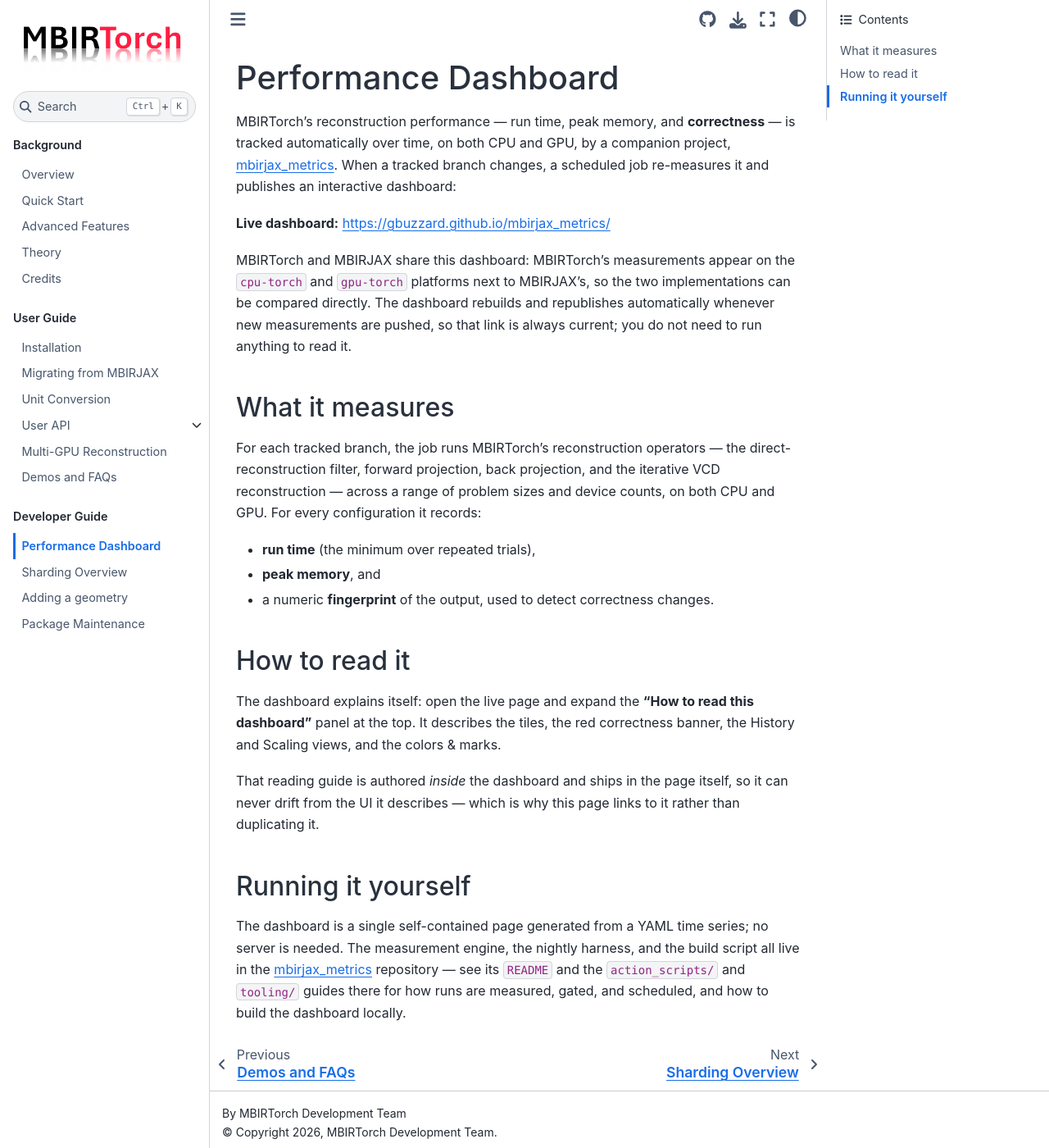
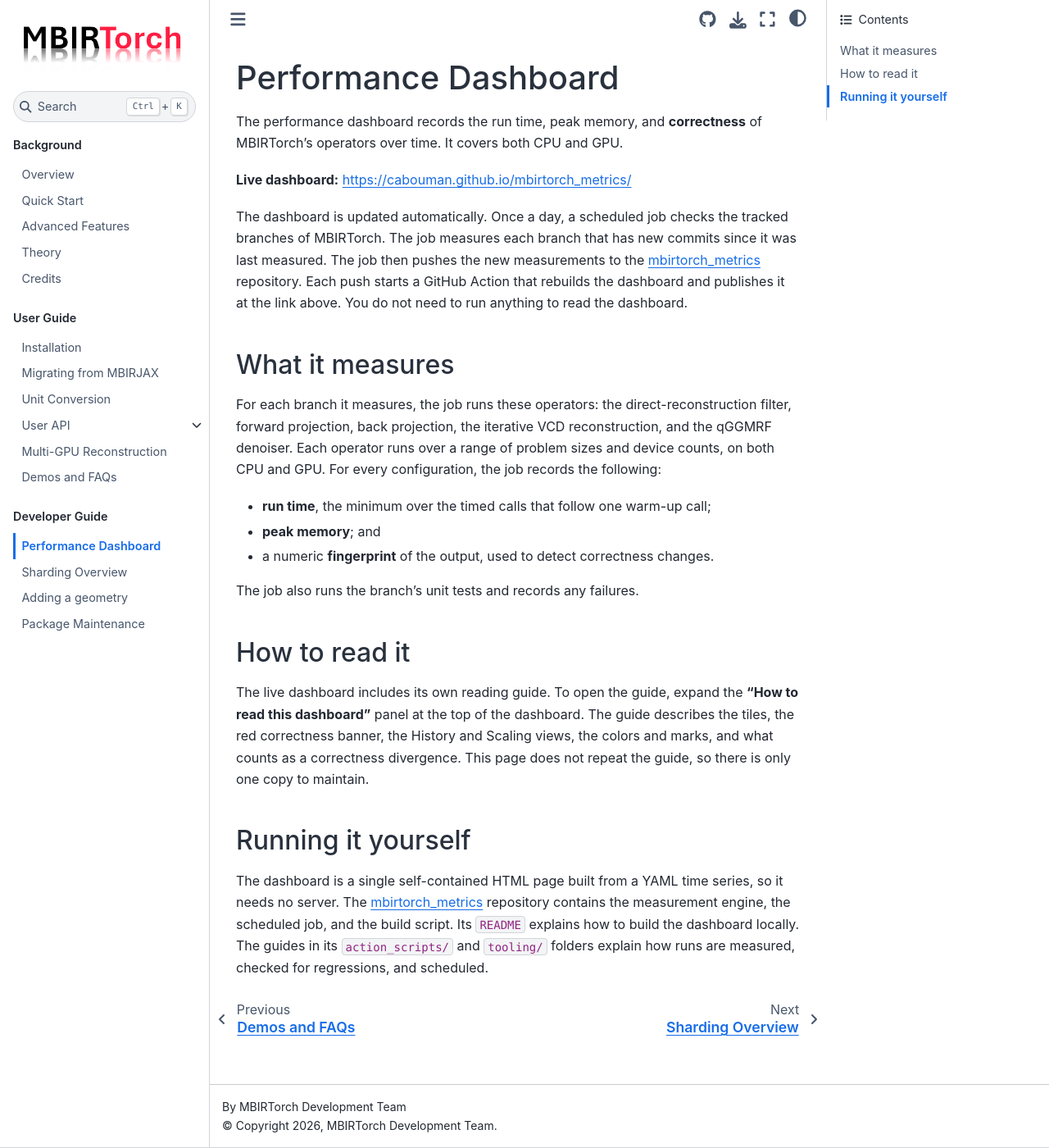
Before and after one commit to cabouman/mbirtorch, a Sphinx documentation site: the page built from docs/source/dev_performance_dashboard.rst, in a window 1280 px wide and 1400 px high. Shown: the whole window at 82% size. Built offline with Sphinx 7.4.7 and the Sphinx Book theme 1.1.4, drawn with Linux system fonts in a browser that asks for light colours.

Commit message:
Link the performance dashboard page to mbirtorch_metrics
The Performance Dashboard page described a dashboard that MBIRTorch
shared with MBIRJAX.  That dashboard is no longer shared.  MBIRTorch
now has its own dashboard at
https://cabouman.github.io/mbirtorch_metrics/.
The cabouman/mbirtorch_metrics repository holds its data and code.

The page now links to that dashboard and that repository.  The
paragraph about sharing the dashboard is removed.

Two statements on the page no longer matched the metrics code.  The
operator list omitted the qGGMRF denoiser, which the job measures.  The
page said that run time is the minimum over repeated trials, but the
job times VCD and the denoiser only once.  The page now lists the
denoiser and says that run time is the minimum over the timed calls
that follow one warm-up call.

The page also says how the dashboard is updated and that the job runs
each branch's unit tests.  The rest of the page is rewritten in plain
style, with no em-dashes and one idea per sentence.

dev_scripts/build_docs.sh gave the location of the built docs as
mbirjax/docs/build/html/index.html.  It now says mbirtorch.

Co-Authored-By: Claude Opus 5.5 (1M context) <noreply@anthropic.com>
Claude-Session: https://claude.ai/code/session_01LJ9bHN6T3XX27VuVM3NmXz

```diff
--- a/docs/source/dev_performance_dashboard.rst
+++ b/docs/source/dev_performance_dashboard.rst
@@ -1,45 +1,46 @@
 Performance Dashboard
 =====================
 
-MBIRTorch's reconstruction performance — run time, peak memory, and **correctness** — is tracked
-automatically over time, on both CPU and GPU, by a companion project,
-`mbirjax_metrics <https://github.com/gbuzzard/mbirjax_metrics>`__.  When a tracked branch changes, a
-scheduled job re-measures it and publishes an interactive dashboard:
+The performance dashboard records the run time, peak memory, and **correctness** of MBIRTorch's
+operators over time.  It covers both CPU and GPU.
 
-**Live dashboard:** https://gbuzzard.github.io/mbirjax_metrics/
+**Live dashboard:** https://cabouman.github.io/mbirtorch_metrics/
 
-MBIRTorch and MBIRJAX share this dashboard: MBIRTorch's measurements appear on the ``cpu-torch``
-and ``gpu-torch`` platforms next to MBIRJAX's, so the two implementations can be compared directly.
-The dashboard rebuilds and republishes automatically whenever new measurements are pushed, so that
-link is always current; you do not need to run anything to read it.
+The dashboard is updated automatically.  Once a day, a scheduled job checks the tracked branches of
+MBIRTorch.  The job measures each branch that has new commits since it was last measured.  The job
+then pushes the new measurements to the
+`mbirtorch_metrics <https://github.com/cabouman/mbirtorch_metrics>`__ repository.  Each push starts
+a GitHub Action that rebuilds the dashboard and publishes it at the link above.  You do not need to
+run anything to read the dashboard.
 
 What it measures
 ----------------
 
-For each tracked branch, the job runs MBIRTorch's reconstruction operators — the
-direct-reconstruction filter, forward projection, back projection, and the iterative VCD
-reconstruction — across a range of problem sizes and device counts, on both CPU and GPU.  For every
-configuration it records:
+For each branch it measures, the job runs these operators: the direct-reconstruction filter,
+forward projection, back projection, the iterative VCD reconstruction, and the qGGMRF denoiser.
+Each operator runs over a range of problem sizes and device counts, on both CPU and GPU.  For every
+configuration, the job records the following:
 
-- **run time** (the minimum over repeated trials),
-- **peak memory**, and
+- **run time**, the minimum over the timed calls that follow one warm-up call;
+- **peak memory**; and
 - a numeric **fingerprint** of the output, used to detect correctness changes.
+
+The job also runs the branch's unit tests and records any failures.
 
 How to read it
 --------------
 
-The dashboard explains itself: open the live page and expand the **"How to read this dashboard"**
-panel at the top.  It describes the tiles, the red correctness banner, the History and Scaling
-views, and the colors & marks.
-
-That reading guide is authored *inside* the dashboard and ships in the page itself, so it can never
-drift from the UI it describes — which is why this page links to it rather than duplicating it.
+The live dashboard includes its own reading guide.  To open the guide, expand the
+**"How to read this dashboard"** panel at the top of the dashboard.  The guide describes the tiles,
+the red correctness banner, the History and Scaling views, the colors and marks, and what counts as
+a correctness divergence.  This page does not repeat the guide, so there is only one copy to
+maintain.
 
 Running it yourself
 -------------------
 
-The dashboard is a single self-contained page generated from a YAML time series; no server is needed.
-The measurement engine, the nightly harness, and the build script all live in the
-`mbirjax_metrics <https://github.com/gbuzzard/mbirjax_metrics>`__ repository — see its ``README`` and
-the ``action_scripts/`` and ``tooling/`` guides there for how runs are measured, gated, and scheduled,
-and how to build the dashboard locally.
+The dashboard is a single self-contained HTML page built from a YAML time series, so it needs no
+server.  The `mbirtorch_metrics <https://github.com/cabouman/mbirtorch_metrics>`__ repository
+contains the measurement engine, the scheduled job, and the build script.  Its ``README`` explains
+how to build the dashboard locally.  The guides in its ``action_scripts/`` and ``tooling/`` folders
+explain how runs are measured, checked for regressions, and scheduled.
```
Also changed, not shown: 1 other file.
